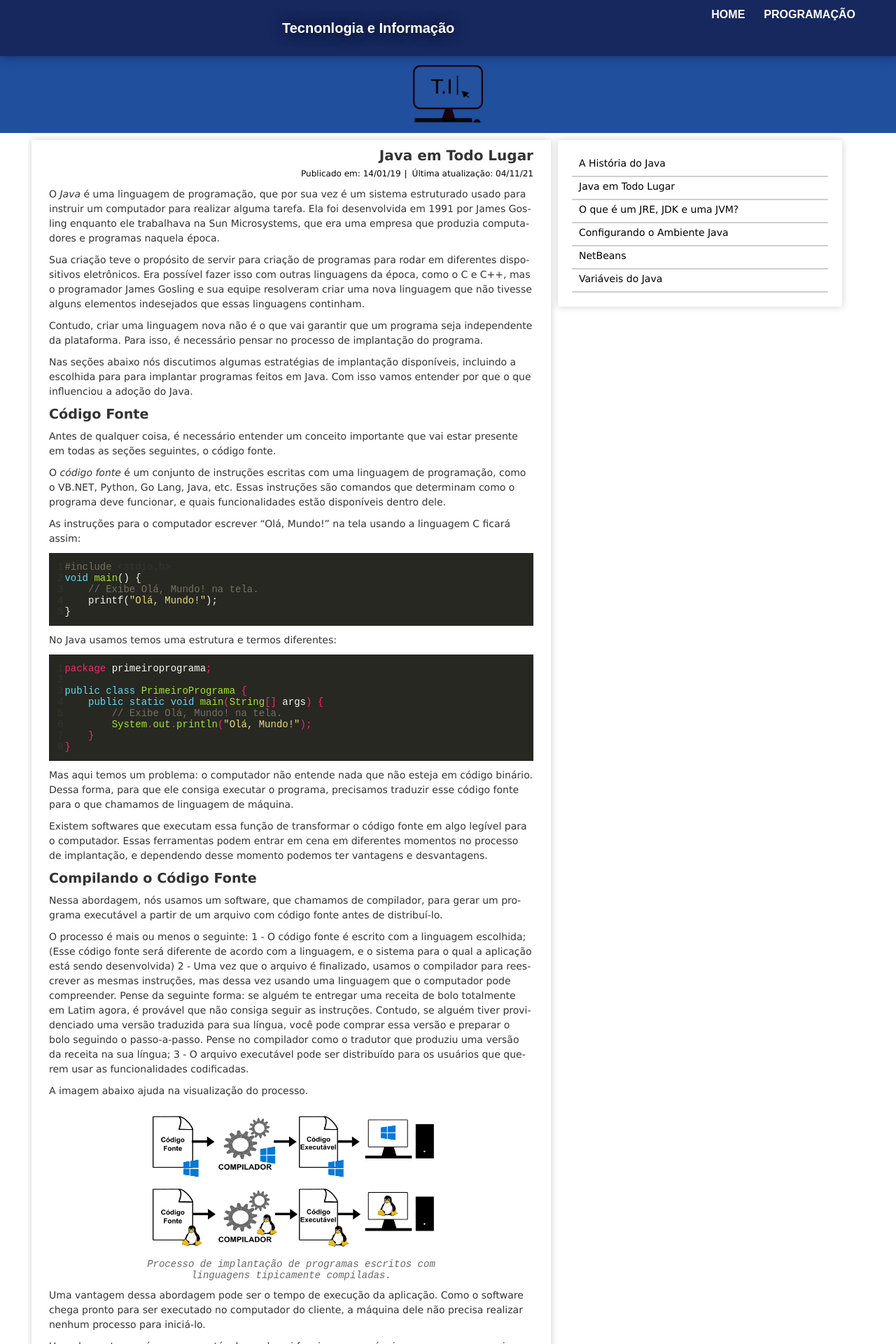
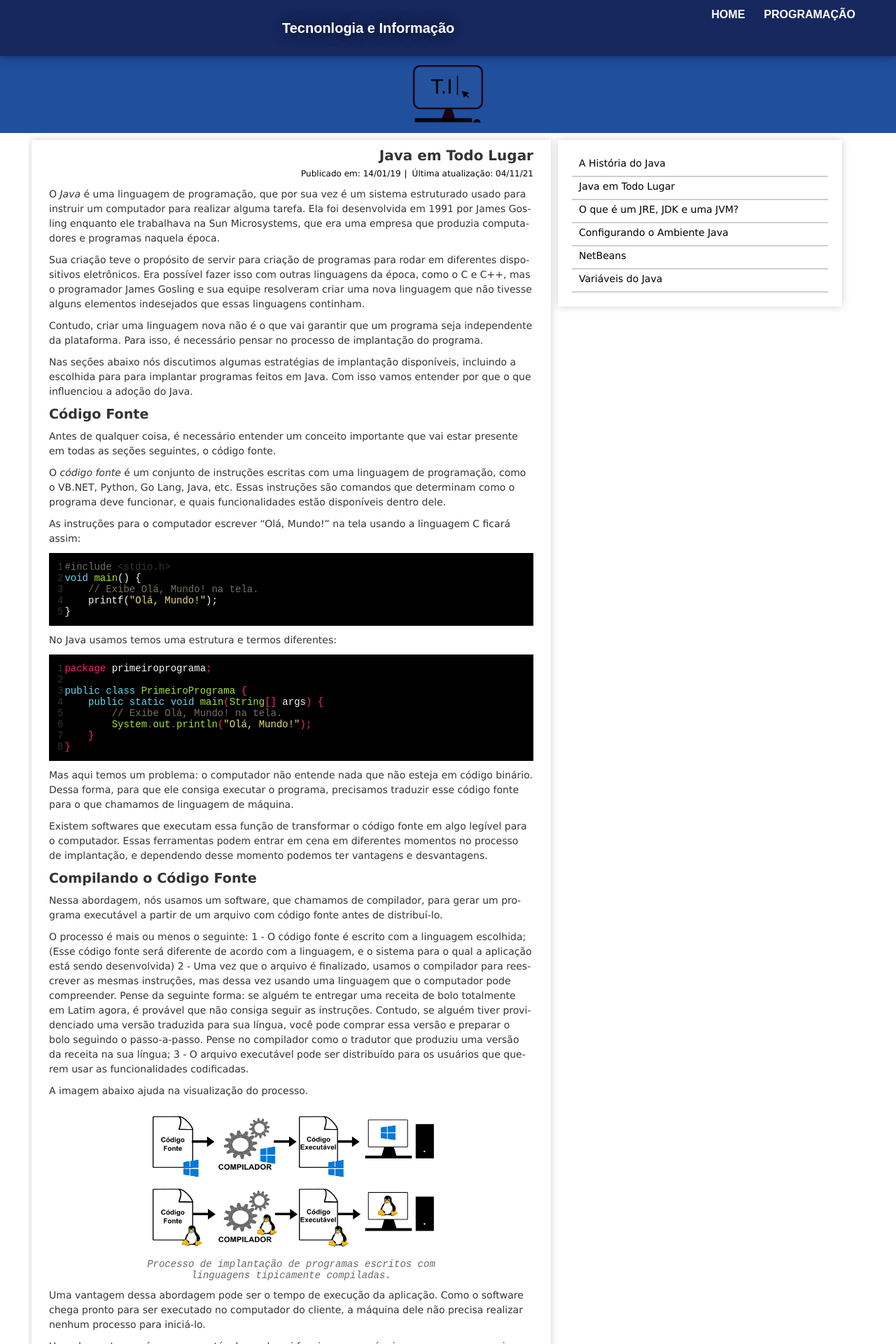
Before and after one commit to Quas1Dev/QuasiDev, a Jekyll site: the page built from _posts/2019-01-14-java-everywhere-ptbr.md, in a window 1280 px wide. Shown: the top 1920 px of the page at 70% size. Built offline with Jekyll 4.4.1, drawn with Linux system fonts in a browser that asks for light colours; nearby versions of some CDN libraries; comment, search, counter and statistics services are not loaded.

Commit message:
Changed contrast on snippets.

```diff
--- a/assets/css/original/highlight.css
+++ b/assets/css/original/highlight.css
@@ -1,4 +1,4 @@
-.highlight pre { background-color: #272822; }
+.highlight pre { background-color: #000; }
 .highlight .hll { background-color: #272822; }
 .highlight .c { color: #75715e } /* Comment */
 .highlight .err { color: #960050; background-color: #1e0010 } /* Error */
```
Also changed, not shown: assets/css/highlight.min.css, 1 other file.
